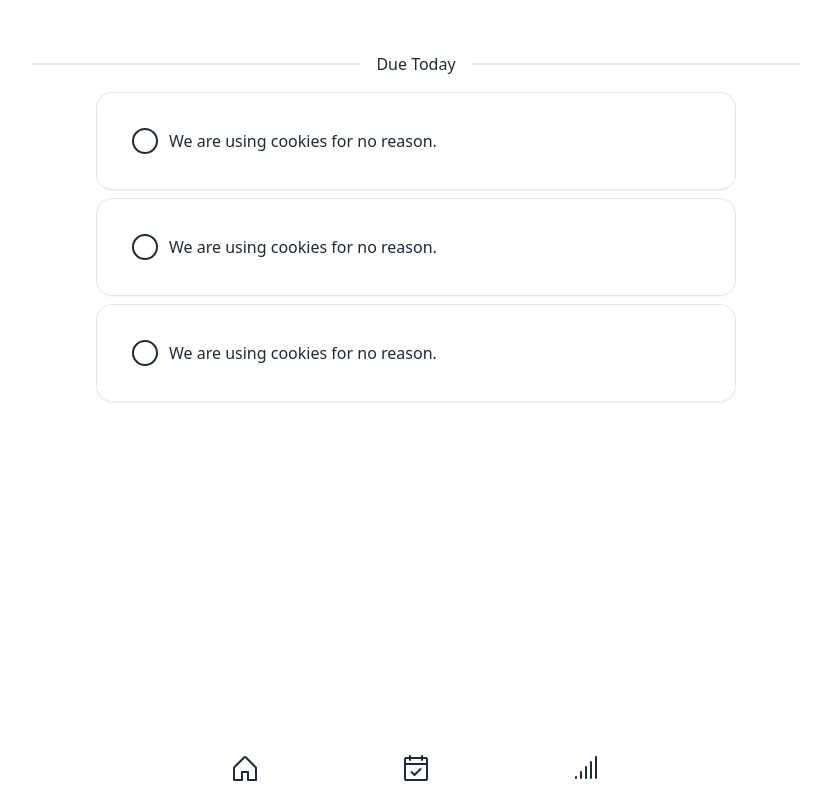
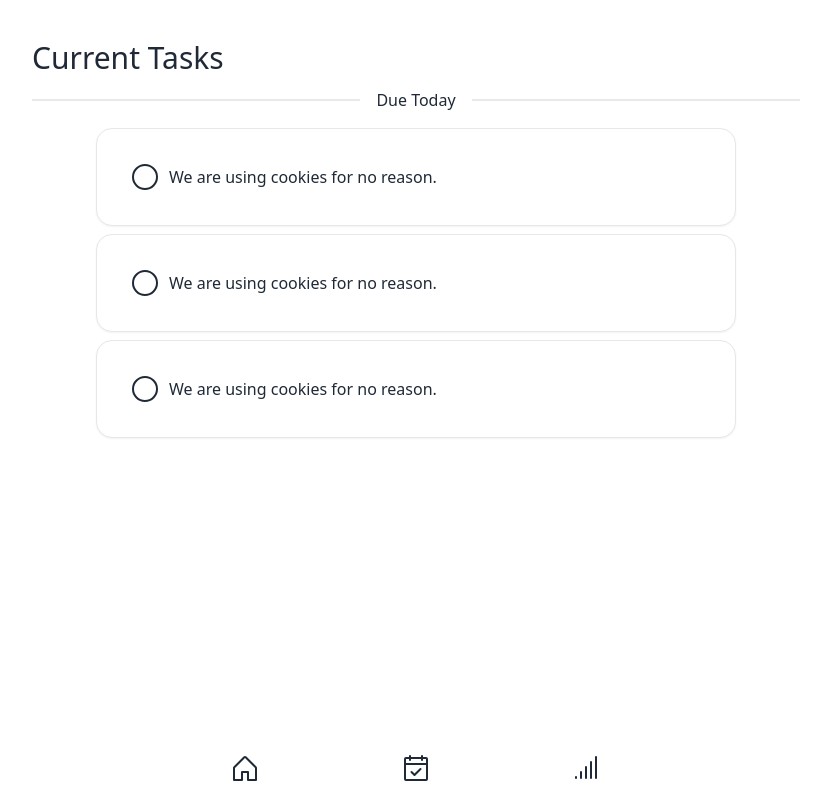
Before and after one commit to danieljantonio/quick-to-do, a Next.js app in the folder client/: page / in a window 1280 px wide. Shown: the whole page, without its empty margins (224-1055 px from the left). Built offline with nearby package versions, Linux system fonts and the light colour scheme.

Commit message:
add page description

```diff
--- a/client/src/pages/index.tsx
+++ b/client/src/pages/index.tsx
@@ -11,6 +11,7 @@ const Home: NextPage = () => {
 				<link rel="icon" href="/favicon.ico" />
 			</Head>
 			<main className="flex flex-col items-center justify-center h-full">
+				<p className="w-3/5 text-3xl">Current Tasks</p>
 				<div className="w-full">
 					<div className="divider w-3/5 mx-auto">Due Today</div>
 				</div>
--- a/client/src/pages/todos.tsx
+++ b/client/src/pages/todos.tsx
@@ -13,6 +13,7 @@ const Todos: NextPage = () => {
 				<link rel="icon" href="/favicon.ico" />
 			</Head>
 			<main className="flex flex-col items-center justify-center h-full">
+				<p className="w-3/5 text-3xl">All Tasks</p>
 				<div className="w-full">
 					<div className="divider w-3/5 mx-auto">
 						Due Today - {date.format(today, 'D MMM')}
```
